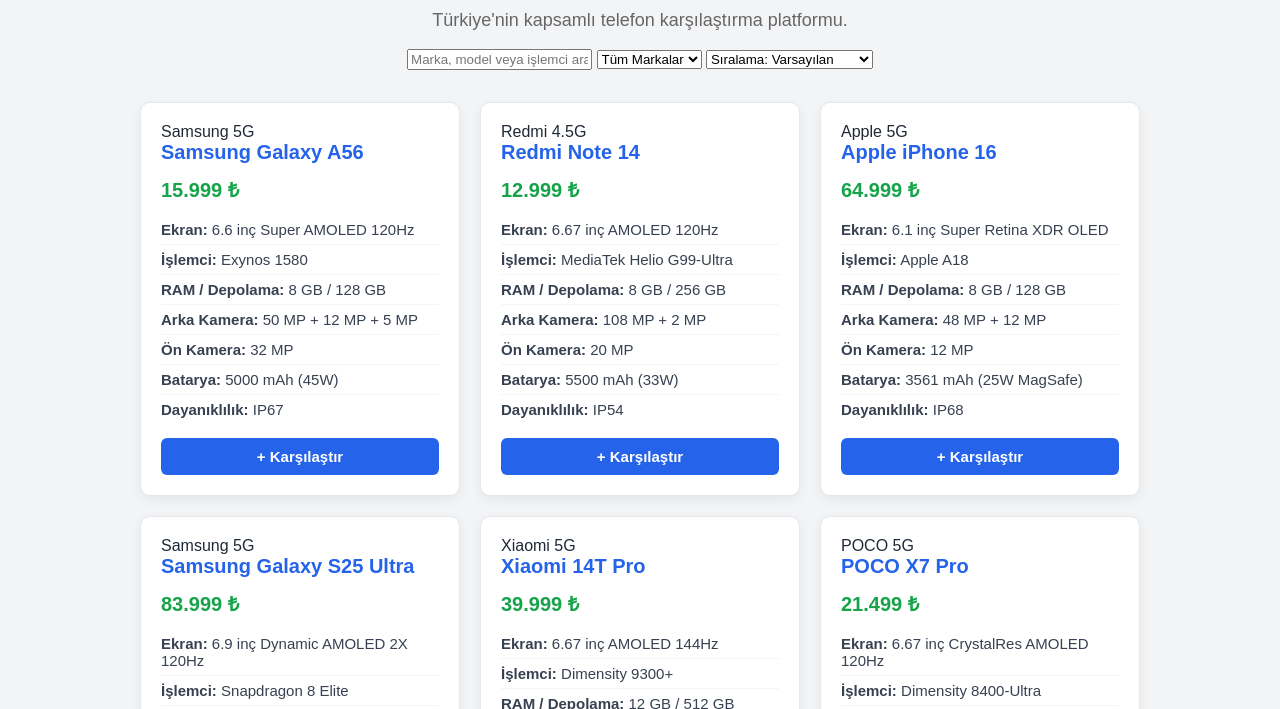
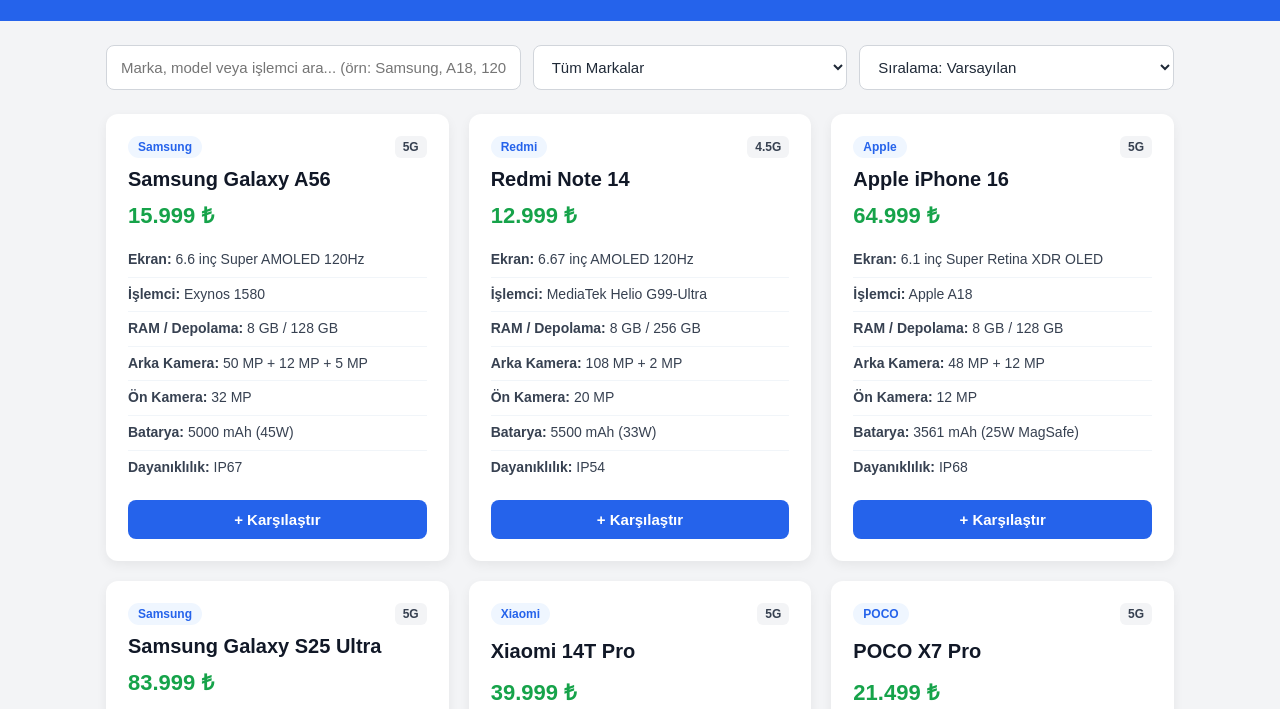
Before and after one commit to ozknarc-spec/ozknarc-spec.github.io, a plain HTML site: page index.html in a window 1280 px wide. Shown: the part 86-795 px from the top of the page. Drawn offline with Linux system fonts and the light colour scheme.

Commit message:
Update style.css

```diff
--- a/style.css
+++ b/style.css
@@ -1,3 +1,7 @@
+* {
+    box-sizing: border-box;
+}
+
 body {
     font-family: Arial, sans-serif;
     margin: 0;
@@ -6,81 +10,137 @@ body {
     color: #1f2937;
 }
 
-h1 {
+header {
     background: #2563eb;
     color: white;
-    padding: 20px;
-    margin: 0;
+    padding: 24px 16px;
 }
 
-h2 {
-    margin-top: 40px;
-    color: #333;
+header h1 {
+    margin: 0 0 8px;
+    font-size: 28px;
 }
 
-p {
-    color: #666;
-    font-size: 18px;
+header p {
+    margin: 0;
+    color: #dbeafe;
+    font-size: 16px;
+}
+
+.filtre-alani {
+    max-width: 1100px;
+    margin: 24px auto 0;
+    padding: 0 16px;
+    display: flex;
+    flex-wrap: wrap;
+    gap: 12px;
+    justify-content: center;
+}
+
+.filtre-alani input,
+.filtre-alani select {
+    padding: 12px 14px;
+    font-size: 15px;
+    border: 1px solid #d1d5db;
+    border-radius: 8px;
+    background: white;
+    color: #1f2937;
+}
+
+.filtre-alani input {
+    flex: 1 1 280px;
+}
+
+.filtre-alani select {
+    flex: 1 1 180px;
 }
 
 .telefon-listesi {
-    max-width: 1000px;
-    margin: 32px auto;
+    max-width: 1100px;
+    margin: 24px auto 40px;
     padding: 0 16px;
     display: grid;
-    grid-template-columns: repeat(auto-fit, minmax(260px, 1fr));
+    grid-template-columns: repeat(auto-fit, minmax(290px, 1fr));
     gap: 20px;
 }
 
 .telefon-karti {
     background: #ffffff;
-    border-radius: 10px;
+    border-radius: 12px;
     padding: 20px;
     text-align: left;
     box-shadow: 0 4px 12px rgba(0, 0, 0, 0.06);
-    border: 1px solid #e5e7eb;
+    border: 2px solid transparent;
+    display: flex;
+    flex-direction: column;
+    justify-content: space-between;
+}
+
+.telefon-karti.secili {
+    border-color: #2563eb;
+}
+
+.kart-ust {
+    display: flex;
+    justify-content: space-between;
+    align-items: center;
+    margin-bottom: 10px;
+}
+
+.marka-etiket {
+    background: #eff6ff;
+    color: #2563eb;
+    font-size: 12px;
+    font-weight: bold;
+    padding: 4px 10px;
+    border-radius: 999px;
+}
+
+.besg-etiket {
+    background: #f3f4f6;
+    color: #374151;
+    font-size: 12px;
+    font-weight: bold;
+    padding: 4px 8px;
+    border-radius: 6px;
 }
 
 .telefon-karti h3 {
-    margin: 0 0 12px;
-    color: #2563eb;
+    margin: 0 0 8px;
+    color: #111827;
     font-size: 20px;
+}
+
+.telefon-karti .fiyat {
+    font-size: 22px;
+    font-weight: bold;
+    color: #16a34a;
+    margin: 0 0 14px;
 }
 
 .telefon-karti ul {
     list-style: none;
     padding: 0;
-    margin: 0;
+    margin: 0 0 16px;
 }
 
 .telefon-karti li {
-    padding: 6px 0;
+    padding: 7px 0;
     border-bottom: 1px solid #f1f5f9;
-    font-size: 15px;
+    font-size: 14px;
     color: #374151;
+    line-height: 1.4;
 }
 
 .telefon-karti li:last-child {
     border-bottom: none;
 }
 
-.telefon-karti .fiyat {
-    font-size: 20px;
-    font-weight: bold;
-    color: #16a34a;
-    margin: 0 0 12px;
-}
-
-.telefon-karti.secili {
-    border: 2px solid #2563eb;
-}
-
 .telefon-karti button {
     width: 100%;
-    margin-top: 14px;
-    padding: 10px;
+    padding: 11px;
     border: none;
-    border-radius: 6px;
+    border-radius: 8px;
     background: #2563eb;
     color: white;
     font-size: 15px;
@@ -92,13 +152,20 @@ p {
     background: #16a34a;
 }
 
+.bos-mesaj {
+    grid-column: 1 / -1;
+    color: #6b7280;
+    font-size: 17px;
+    padding: 20px;
+}
+
 .karsilastirma-kutusu {
-    max-width: 1000px;
+    max-width: 1100px;
     margin: 24px auto 0;
     padding: 20px;
     background: #ffffff;
-    border-radius: 10px;
-    box-shadow: 0 4px 12px rgba(0, 0, 0, 0.08);
+    border-radius: 12px;
+    box-shadow: 0 4px 14px rgba(0, 0, 0, 0.08);
     text-align: left;
 }
 
@@ -112,6 +179,7 @@ p {
 .karsilastirma-ust h2 {
     margin: 0;
     font-size: 18px;
+    color: #111827;
 }
 
 .temizle-btn {
@@ -120,6 +188,7 @@ p {
     border: none;
     padding: 8px 14px;
     border-radius: 6px;
+    font-weight: bold;
     cursor: pointer;
 }
 
@@ -130,15 +199,22 @@ p {
 table {
     width: 100%;
     border-collapse: collapse;
+    min-width: 480px;
 }
 
 th, td {
     padding: 12px;
     border-bottom: 1px solid #e5e7eb;
     text-align: left;
+    font-size: 14px;
 }
 
 th {
     background: #f8fafc;
     color: #2563eb;
 }
+
+.tablo-fiyat {
+    color: #16a34a;
+    font-weight: bold;
+}
```
